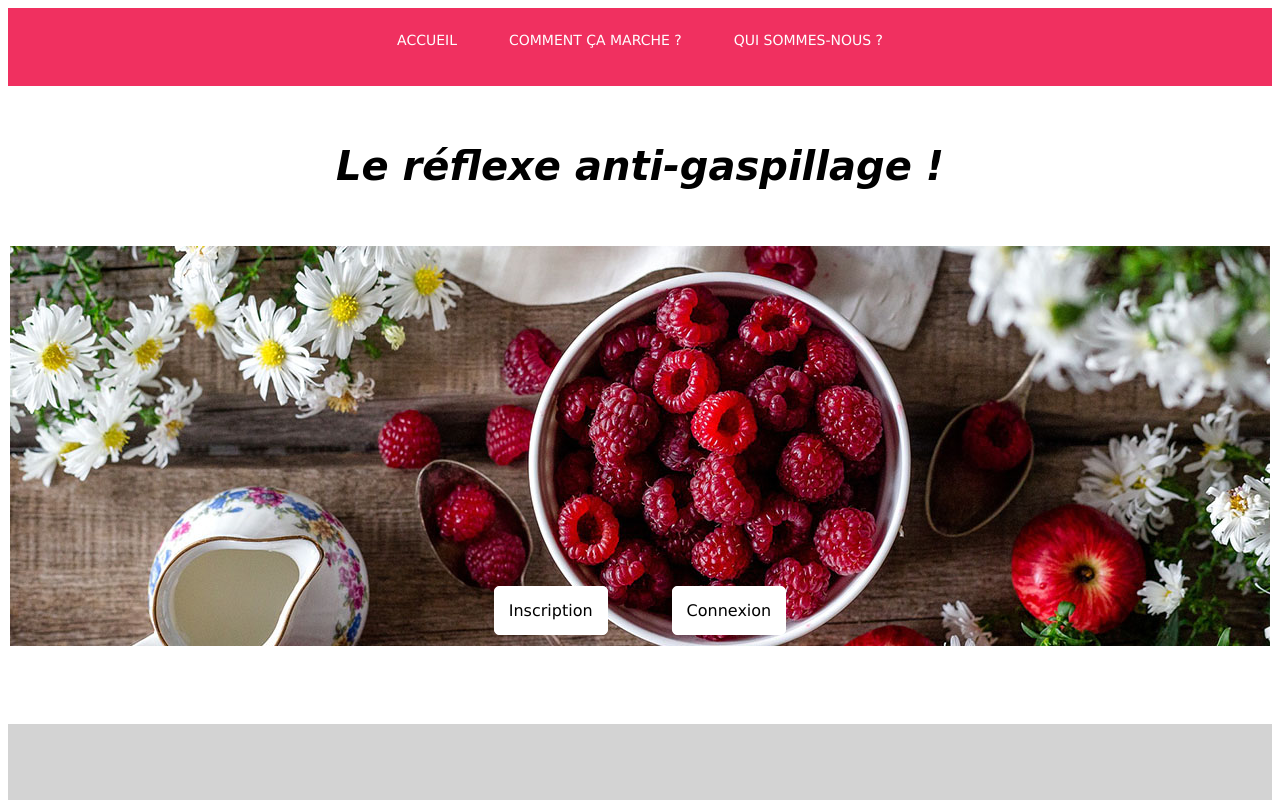
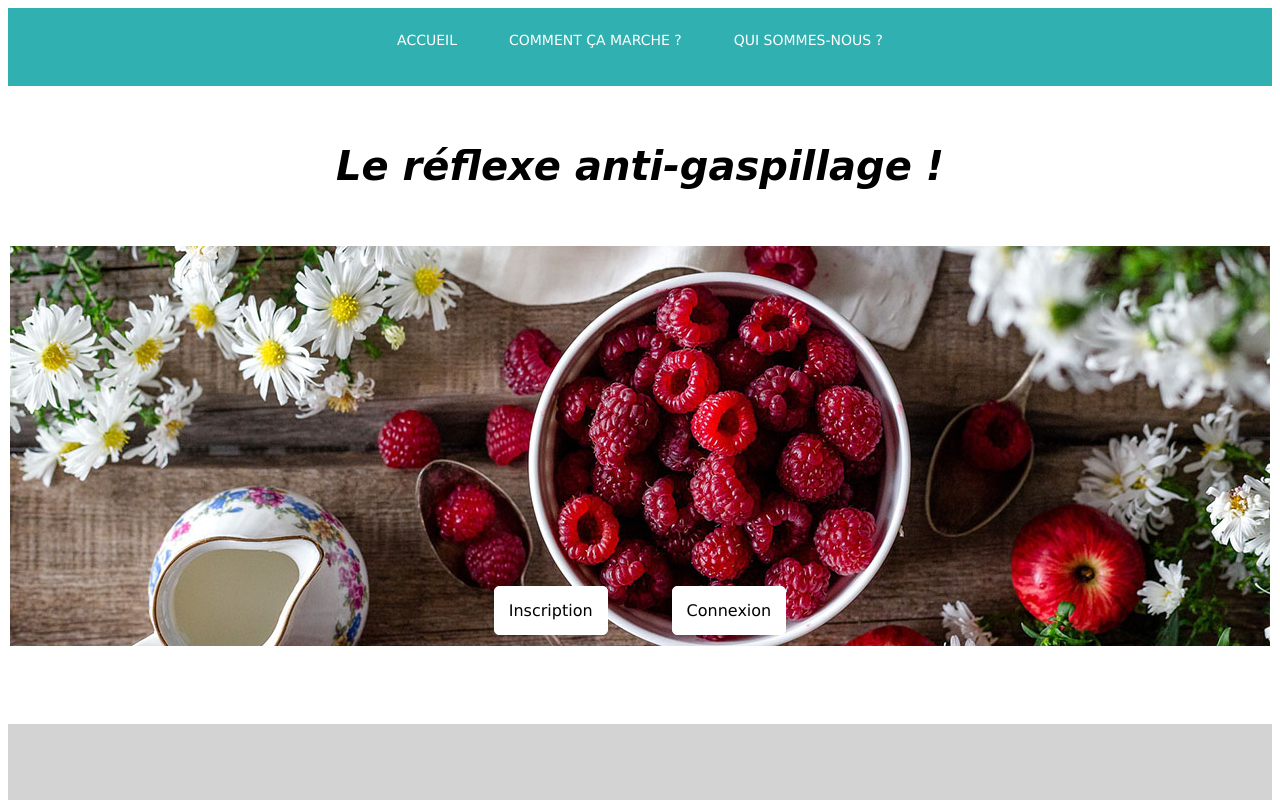
Before and after one commit to juliabaumann/Site-LePanierdemonvoisin, a plain HTML site: page site-home.html in a window 1280 px wide. Shown: the top 800 px of the page. Drawn offline with Linux system fonts and the light colour scheme; a web font is replaced by a local one.

Commit message:
ruban bleu

```diff
--- a/site-home.css
+++ b/site-home.css
@@ -1,5 +1,5 @@
 .header {
-  background-color: #f03060;
+  background-color: #30B0B0;
   position: relative;
   text-align: center;
   width: 100%;
@@ -8,6 +8,7 @@
 
 .header a {
   font-family: Verdana, Geneva, Tahoma, sans-serif;
+  border-radius:6px;
   font-size: 14px;
   text-transform: uppercase;
   color: white;
```
